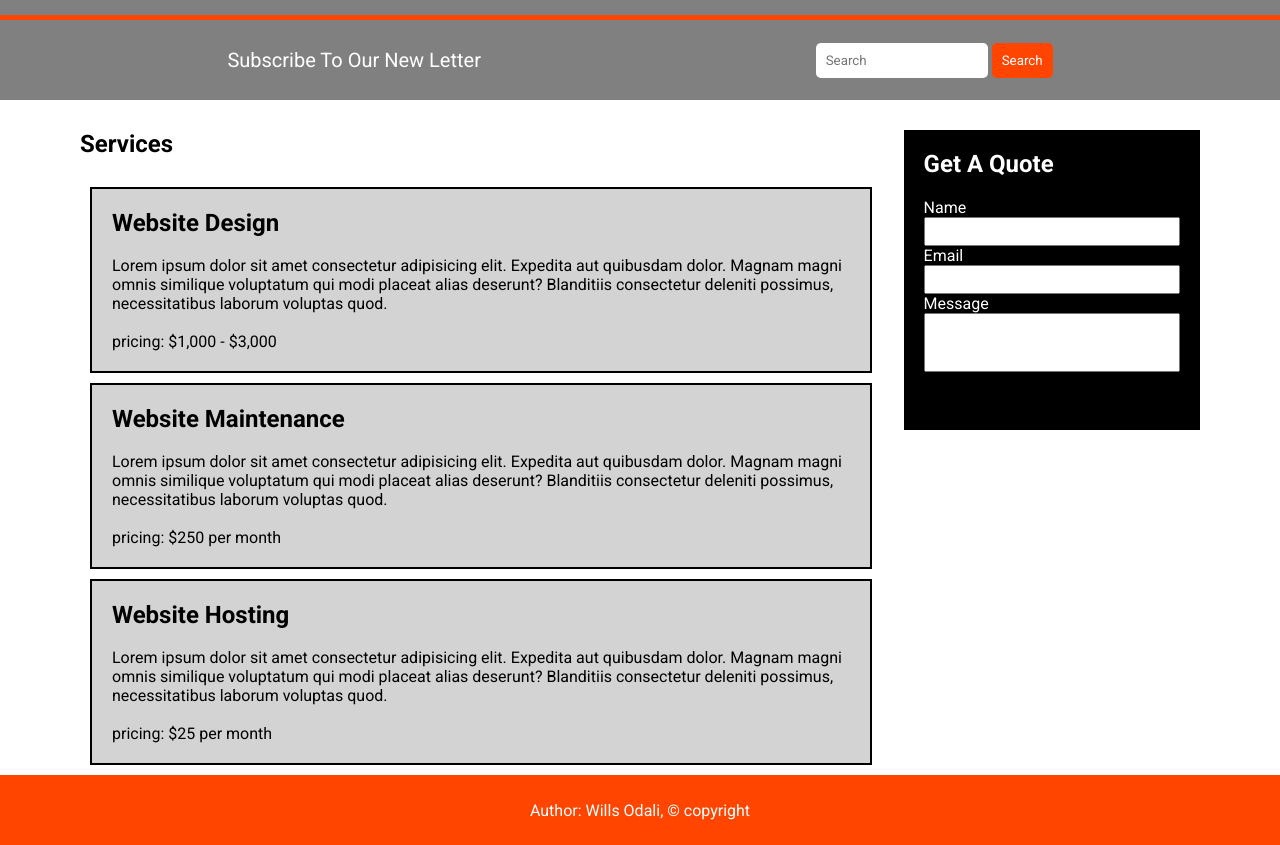
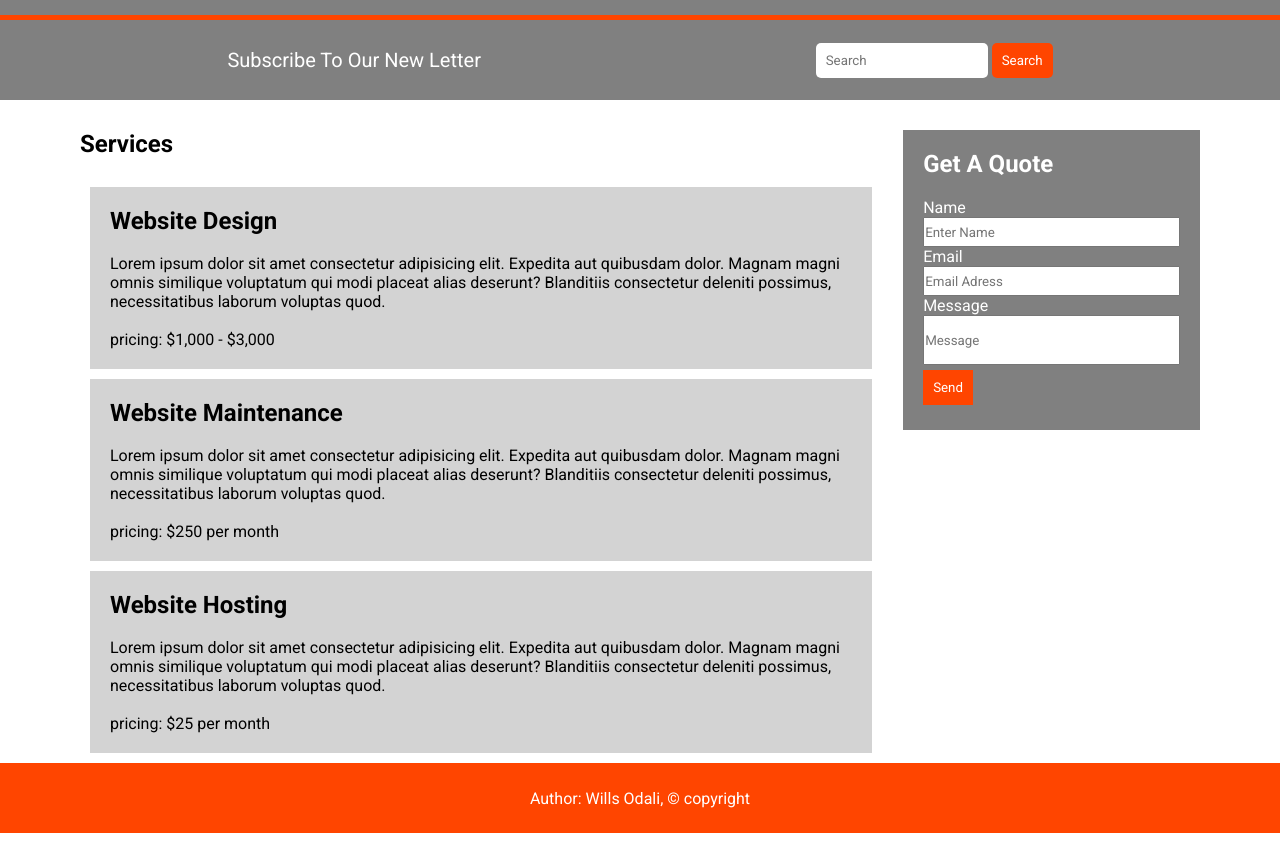
Before and after one commit to sirwills/acme, a plain HTML site: page service.html in a window 1280 px wide. Shown: the part 60-905 px from the top of the page. Drawn offline with Linux system fonts and the light colour scheme.

Commit message:
modified the about and sevice links. also added a send button to the form and added more text to the about page. fomatted the services header and made some modification to the css file to the button and few changes made

```diff
--- a/service.html
+++ b/service.html
@@ -17,8 +17,8 @@
                 </div>
                 <div class="links">
                     <a class="current" href="index.html">HOME</a>
-                     <a href="about">ABOUT</a>
-                     <a href="services">SERVICE</a>
+                     <a href="about.html">ABOUT</a>
+                     <a href="service.html">SERVICE</a>
                  </div>
 
         </nav>
@@ -80,12 +80,12 @@
 
                 <form action="">
                     <label for="name">Name</label><br>
-                    <input class="input-area" type="text"><br>
+                    <input class="input-area" type="text" placeholder="Enter Name"><br>
                     <label for="email">Email</label><br>
-                    <input class="input-area" type="email"><br>
+                    <input class="input-area" type="email" placeholder="Email Adress"><br>
                     <label for="message">Message</label><br>
-                    <input class="textbox" type="textbox">
-
+                    <input class="textbox" type="textbox" placeholder="Message">
+                    <button class="send-btn">Send</button>
 
                 </form>
             </div>
--- a/style.css
+++ b/style.css
@@ -145,20 +145,20 @@ footer{
 
 }
 .about{
-    margin-left: 80px;
+
     height: 80%;
     width: 100%;
 
+    }
 
-
-
-
-
-}
+    .about-us{
+        margin-bottom: 20px;
+    }
 
 .h{
-    margin: 10px;
+    margin-right: 30px;
     padding: 20px;
+    margin-bottom: 20px;
 }
 
 
@@ -167,12 +167,11 @@ footer{
 
 .wwd{
 
-    margin-right: 80px;
+   margin-top: 30px;
     height: 80%;
     width: 40%;
     padding: 20px;
     background-color: black;
-    margin-left: 40px;
     color: white;
 
 }
@@ -190,12 +189,12 @@ footer{
     background-color: lightgray;
     width: 95%;
     padding: 20px;
-    border: 2px solid black;
+    border: rgba(0, 0, 0, 0.2 );
     margin: 10px;
 }
 
 .form-card{
-    background-color: black;
+    background-color: grey;
     color: white;
     height: 300px;
     width: 600px;
@@ -204,13 +203,13 @@ footer{
 
 }
 .input-area{
-    padding: 5px;
+    height: 30px;
     width: 100%;
 
 }
 .textbox{
-    padding: 20px;
-    width: 100%;
+   height: 50px;
+   width: 100%;
 
 }
 .servtext{
@@ -219,3 +218,11 @@ footer{
 .formarea{
     margin-top: 20px;
 }
+.send-btn{
+    padding: 10px;
+    margin-top: 5px;
+    background-color: orangered;
+    border: none;
+    color: white;
+    font-weight:400;
+}
```
Also changed, not shown: about.html (+8 -4 lines).
